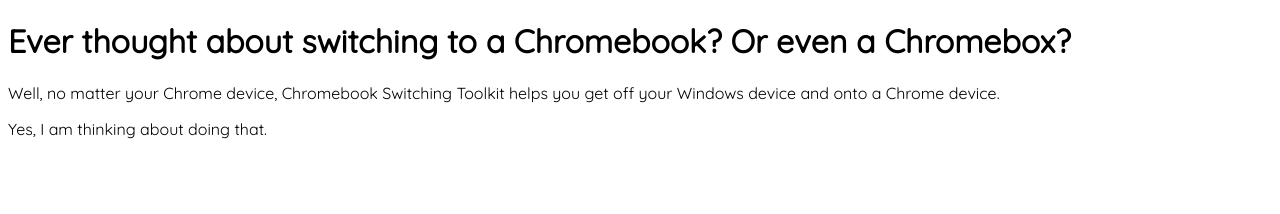
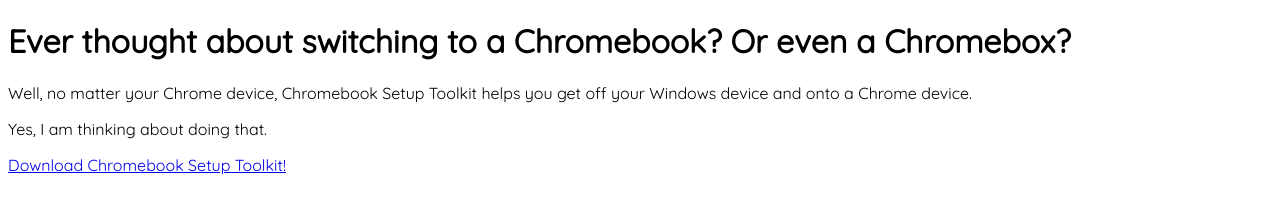
Before and after one commit to TechyTommy3/ChromebookSetupToolkit, a plain HTML site: page docs/index.html in a window 1280 px wide. Drawn offline with Linux system fonts and the light colour scheme.

Commit message:
Update index.html

```diff
--- a/docs/index.html
+++ b/docs/index.html
@@ -2,7 +2,7 @@
 <html>
     <head>
         <meta charset="utf-8">
-        <title>Chromebook Switching Toolkit</title>
+        <title>Chromebook Setup Toolkit</title>
 		<link rel="preconnect" href="https://fonts.googleapis.com">
 		<link rel="preconnect" href="https://fonts.gstatic.com" crossorigin>
 		<link href="https://fonts.googleapis.com/css2?family=Quicksand&family=Roboto:wght@300&display=swap" rel="stylesheet">
@@ -14,7 +14,8 @@
     </head>
     <body>
 		<h1>Ever thought about switching to a Chromebook? Or even a Chromebox?</h1>
-		<p>Well, no matter your Chrome device, Chromebook Switching Toolkit helps you get off your Windows device and onto a Chrome device.</p>
+		<p>Well, no matter your Chrome device, Chromebook Setup Toolkit helps you get off your Windows device and onto a Chrome device.</p>
 		<p>Yes, I am thinking about doing that.</p>
+		<a href="https://github.com/TechyTommy3/ChromebookSetupToolkit">Download Chromebook Setup Toolkit!</a>
     </body>
 </html>
```
